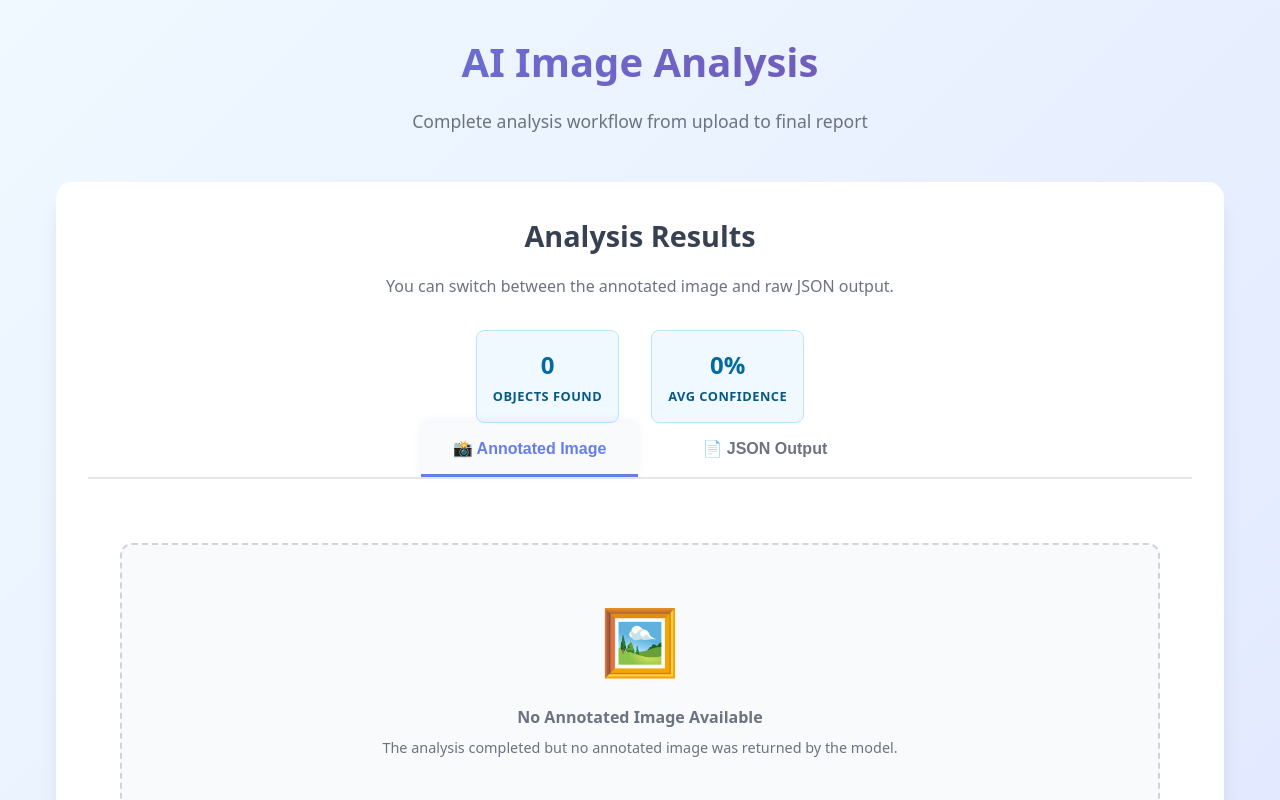
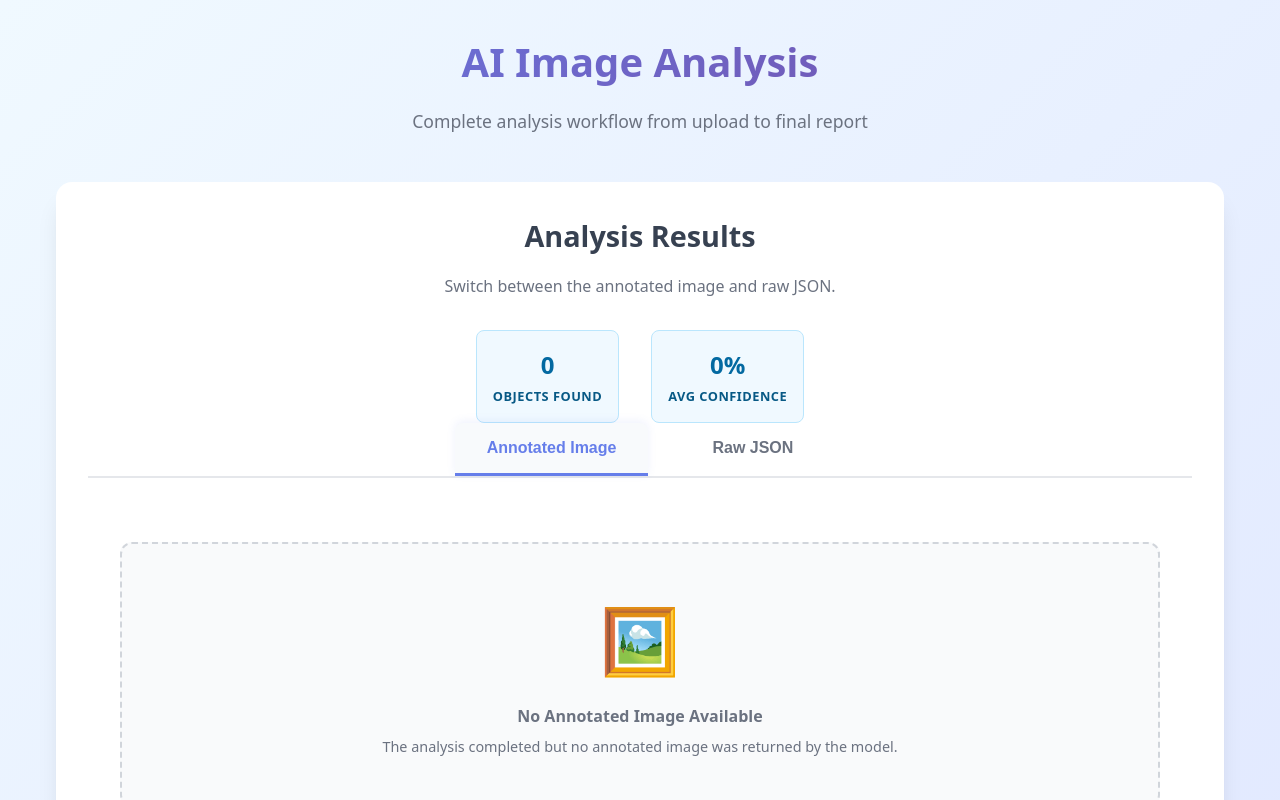
Before and after one commit to peterallen-net/roboflow-inference-demo, a React app in the folder frontend/: page / in a window 1280 px wide. Both pictures are taken after a click on the button "Next →". Shown: the top 800 px of the page. Built offline with nearby package versions, Linux system fonts and the light colour scheme; the HTML template or start-up script is replaced by a standard one.

Commit message:
icons removed from headaers
^^

```diff
--- a/frontend/src/components/ImageUpload.jsx
+++ b/frontend/src/components/ImageUpload.jsx
@@ -471,7 +471,7 @@ const ImageUpload = () => {
                     ...(activeTab === 'annotated' ? styles.activeTab : {})
                   }}
                 >
-                  📸 Annotated Image
+                  Annotated Image
                 </button>
                 <button
                   onClick={() => setActiveTab('json')}
--- a/frontend/src/components/stages/AnalysisOutputStage.jsx
+++ b/frontend/src/components/stages/AnalysisOutputStage.jsx
@@ -219,7 +219,7 @@ const AnalysisOutputStage = () => {
     <div style={styles.container}>
       <h2 style={styles.title}>Analysis Results</h2>
       <p style={styles.description}>
-        You can switch between the annotated image and raw JSON output.
+        Switch between the annotated image and raw JSON.
       </p>
 
       {/* Detection Summary Cards */}
@@ -244,7 +244,7 @@ const AnalysisOutputStage = () => {
               ...(activeTab === 'annotated' ? styles.activeTab : {})
             }}
           >
-            📸 Annotated Image
+            Annotated Image
           </button>
           <button
             onClick={() => setActiveTab('json')}
@@ -253,7 +253,7 @@ const AnalysisOutputStage = () => {
               ...(activeTab === 'json' ? styles.activeTab : {})
             }}
           >
-            📄 JSON Output
+            Raw JSON
           </button>
         </div>
 
```
